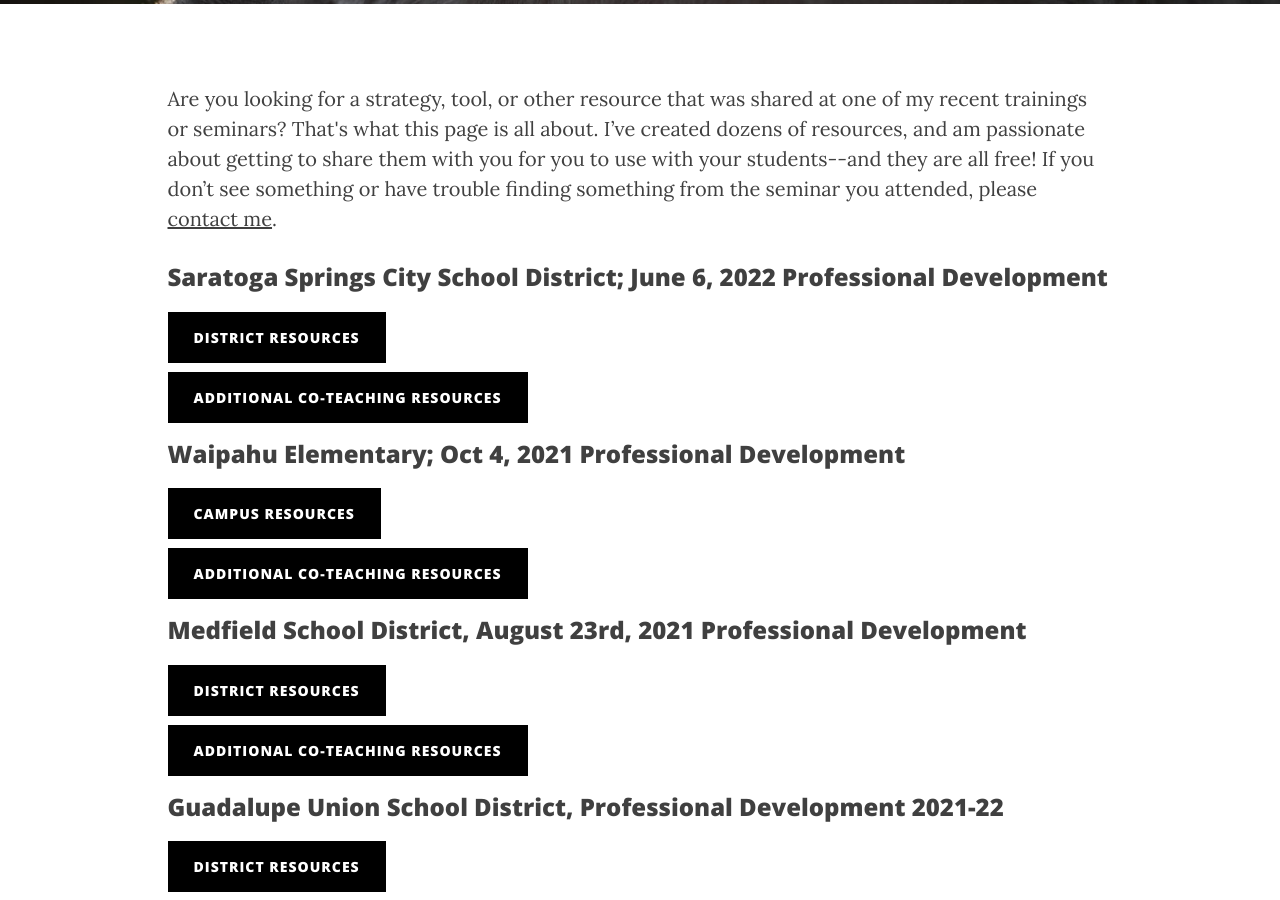
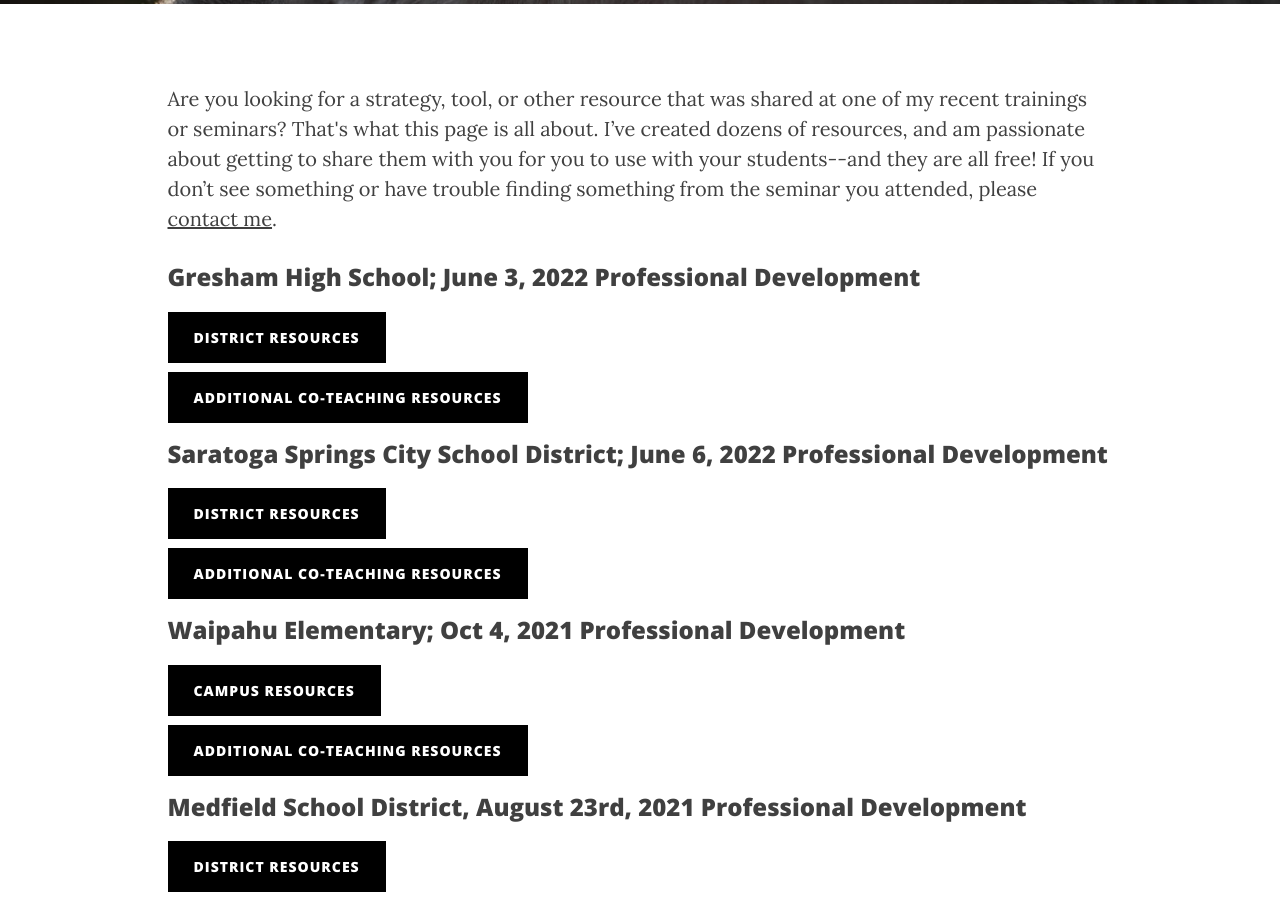
Before and after one commit to iamweswilson/clearlycat, a Jekyll site: the page built from resources.html, in a window 1280 px wide and 900 px high, scrolled down 444 px. Built offline with Jekyll 4.4.1, drawn with Linux system fonts in a browser that asks for light colours; nearby versions of some CDN libraries; comment, search, counter and statistics services are not loaded.

Commit message:
Gresham HS resources

```diff
--- a/resources.html
+++ b/resources.html
@@ -24,6 +24,17 @@ permalink: /training-resources/
             <div class="col-sm-10 col-sm-push-1">
                 <p>
                     Are you looking for a strategy, tool, or other resource that was shared at one of my  recent trainings or seminars? That's what this page is all about.  I’ve created dozens of resources, and am passionate about getting to share them with you for you to use with your students--and they are all free!  If you don’t see something or have trouble finding something from the seminar you attended, please <a href="/contact/">contact me</a>.
+                </p>
+                <h3>Gresham High School; June 3, 2022 Professional Development</h3>
+                <p>
+                    <a href="//drive.google.com/drive/folders/1KOtvWR3tbN5r8ldrIru6oFC1I37SCj_6?usp=sharing" class="resource-btn" target="_blank">
+                        District Resources
+                    </a>
+                </p>
+                <p>
+                    <a href="//drive.google.com/drive/folders/0B6LJvCVcyOwfY250UTM5X3FJTms?resourcekey=0-rQ_vlIT6ljargrgnpgdQ1A&usp=sharing" class="resource-btn" target="_blank">
+                        Additional Co-Teaching Resources
+                    </a>
                 </p>
                 <h3>Saratoga Springs City School District; June 6, 2022 Professional Development</h3>
                 <p>
```
